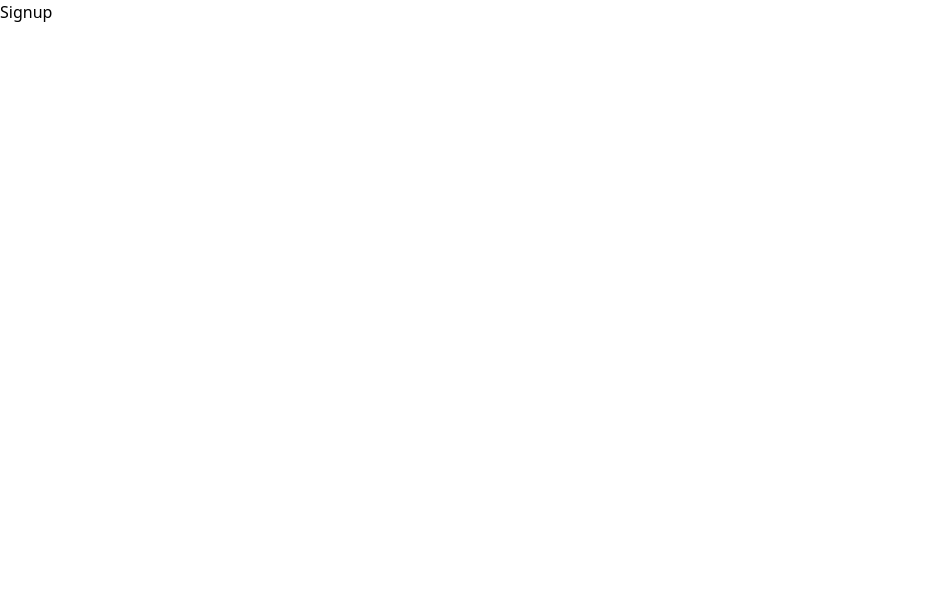
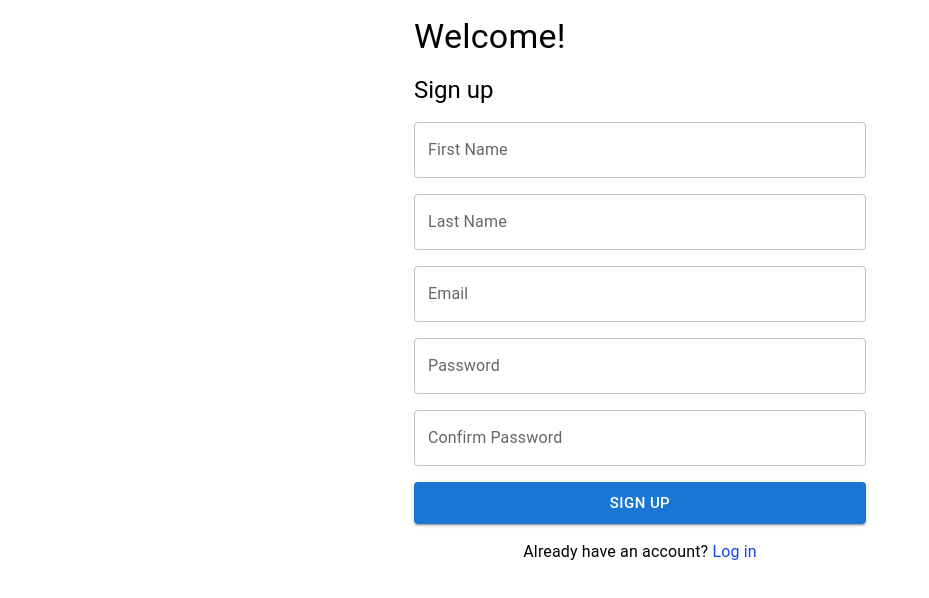
Before and after one commit to squach28/sbs_lineup_maker, a React (Vite) app in the folder frontend/: page /signup in a window 1280 px wide. Shown: the top 598 px of the page, without its empty margins (0-929 px from the left). Built offline with nearby package versions, Linux system fonts and the light colour scheme.

Commit message:
complete SignupForm with validation

```diff
--- a/frontend/src/components/auth/SignupForm.tsx
+++ b/frontend/src/components/auth/SignupForm.tsx
@@ -0,0 +1,249 @@
+import { Box, Button, TextField, Typography } from "@mui/material";
+import React, { useState } from "react";
+import { Link } from "react-router";
+import validator from "validator";
+
+type UserData = {
+  firstName: string;
+  lastName: string;
+  email: string;
+  password: string;
+  confirmPassword: string;
+};
+
+type UserDataErrors = {
+  firstName: string;
+  lastName: string;
+  email: string;
+  password: string;
+  confirmPassword: string;
+};
+
+const MINIMUM_PASSWORD_LENGTH = 6;
+
+const SignupForm = () => {
+  const [userData, setUserData] = useState<UserData>({
+    firstName: "",
+    lastName: "",
+    email: "",
+    password: "",
+    confirmPassword: "",
+  });
+
+  const [errors, setErrors] = useState<UserDataErrors>({
+    firstName: "",
+    lastName: "",
+    email: "",
+    password: "",
+    confirmPassword: "",
+  });
+
+  const onInputChange = (e: React.ChangeEvent<HTMLInputElement>) => {
+    const name = e.target.name;
+    const value = e.target.value;
+
+    setUserData((prev) => {
+      return {
+        ...prev,
+        [name]: value,
+      };
+    });
+  };
+
+  const handleSignupClicked = (e: React.MouseEvent<HTMLButtonElement>) => {
+    e.preventDefault();
+    const errs: UserDataErrors = {
+      firstName: validateFirstName(userData.firstName),
+      lastName: validateLastName(userData.lastName),
+      email: validateEmail(userData.email),
+      password: validatePassword(userData.password),
+      confirmPassword: validateConfirmPassword(userData.confirmPassword),
+    };
+
+    for (const message of Object.values(errs)) {
+      if (message !== "") {
+        setErrors(errs);
+        return;
+      }
+    }
+
+    console.log("all good");
+  };
+
+  const validateFirstName = (firstName: string) => {
+    if (validator.isEmpty(firstName)) {
+      return "First name is required";
+    }
+
+    return "";
+  };
+
+  const validateLastName = (lastName: string) => {
+    if (validator.isEmpty(lastName)) {
+      return "Last name is required";
+    }
+
+    return "";
+  };
+
+  const validateEmail = (email: string) => {
+    if (validator.isEmpty(email)) {
+      return "Last name is required";
+    }
+
+    if (!validator.isEmail(email)) {
+      return "Email is invalid";
+    }
+
+    return "";
+  };
+
+  const validatePassword = (password: string) => {
+    if (validator.isEmpty(password)) {
+      return "Password is required";
+    }
+
+    if (password.length < MINIMUM_PASSWORD_LENGTH) {
+      return "Password must be at least 6 characters ";
+    }
+
+    return "";
+  };
+
+  const validateConfirmPassword = (confirmPassword: string) => {
+    if (validator.isEmpty(confirmPassword)) {
+      return "Confirm password is required";
+    }
+    if (userData.password !== confirmPassword) {
+      return "Passwords do not match";
+    }
+
+    return "";
+  };
+
+  return (
+    <Box
+      component="form"
+      sx={{
+        mt: 2,
+        display: "flex",
+        flexDirection: "column",
+        gap: 2,
+      }}
+    >
+      <Typography variant="h5" component="h1">
+        Sign up
+      </Typography>
+      <TextField
+        id="firstName"
+        name="firstName"
+        type="text"
+        label="First Name"
+        error={errors.firstName !== ""}
+        helperText={
+          errors.firstName ? (
+            <Typography component="span" color="error">
+              {errors.firstName}
+            </Typography>
+          ) : null
+        }
+        fullWidth
+        onChange={onInputChange}
+        value={userData.firstName}
+      />
+
+      <TextField
+        id="lastName"
+        name="lastName"
+        type="text"
+        label="Last Name"
+        error={errors.lastName !== ""}
+        helperText={
+          errors.lastName ? (
+            <Typography component="span" color="error">
+              {errors.lastName}
+            </Typography>
+          ) : null
+        }
+        fullWidth
+        onChange={onInputChange}
+        value={userData.lastName}
+      />
+
+      <TextField
+        id="email"
+        name="email"
+        type="email"
+        label="Email"
+        error={errors.email !== ""}
+        helperText={
+          errors.email ? (
+            <Typography component="span" color="error">
+              {errors.email}
+            </Typography>
+          ) : null
+        }
+        fullWidth
+        onChange={onInputChange}
+        value={userData.email}
+      />
+
+      <TextField
+        id="password"
+        name="password"
+        type="password"
+        label="Password"
+        error={errors.password !== ""}
+        helperText={
+          errors.password ? (
+            <Typography component="span" color="error">
+              {errors.password}
+            </Typography>
+          ) : null
+        }
+        fullWidth
+        onChange={onInputChange}
+        value={userData.password}
+      />
+
+      <TextField
+        id="confirmPassword"
+        name="confirmPassword"
+        type="password"
+        label="Confirm Password"
+        error={errors.confirmPassword !== ""}
+        helperText={
+          errors.confirmPassword ? (
+            <Typography component="span" color="error">
+              {errors.confirmPassword}
+            </Typography>
+          ) : null
+        }
+        fullWidth
+        onChange={onInputChange}
+        value={userData.confirmPassword}
+      />
+
+      <Button
+        type="submit"
+        variant="contained"
+        size="large"
+        onClick={handleSignupClicked}
+      >
+        Sign up
+      </Button>
+      <Typography
+        sx={{
+          mx: "auto",
+        }}
+      >
+        Already have an account?{" "}
+        <Link to="/login" className="text-blue-700">
+          Log in
+        </Link>
+      </Typography>
+    </Box>
+  );
+};
+
+export default SignupForm;
--- a/frontend/src/pages/auth/Signup.tsx
+++ b/frontend/src/pages/auth/Signup.tsx
@@ -1,5 +1,23 @@
+import { Container, Typography } from "@mui/material";
+import SignupForm from "../../components/auth/SignupForm";
+
 const Signup = () => {
-  return <div>Signup</div>;
+  return (
+    <Container
+      sx={{
+        p: 2,
+        maxWidth: {
+          md: "500px",
+          lg: "500px",
+        },
+      }}
+    >
+      <Typography variant="h4" component="h1">
+        Welcome!
+      </Typography>
+      <SignupForm />
+    </Container>
+  );
 };
 
 export default Signup;
```
